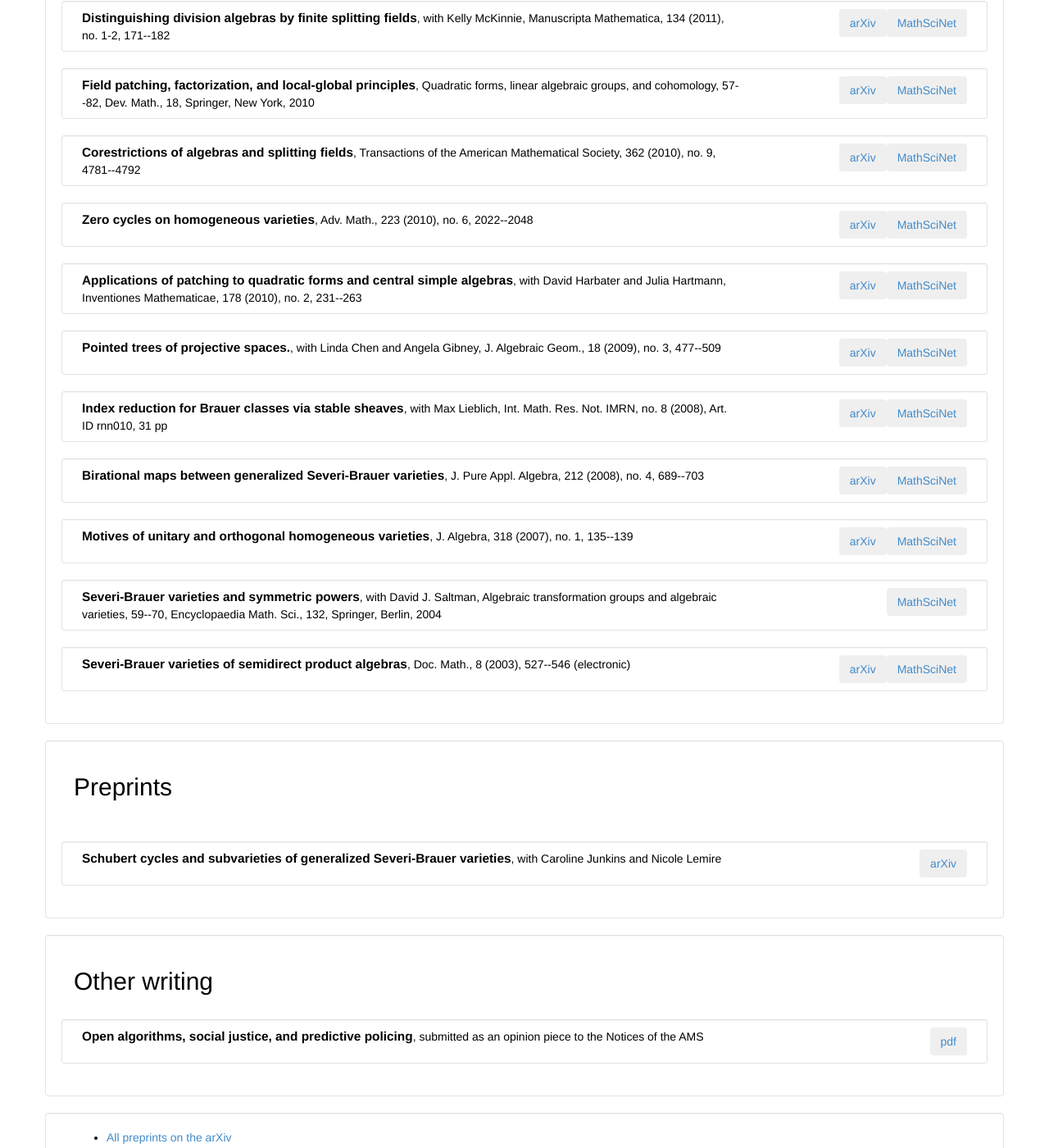
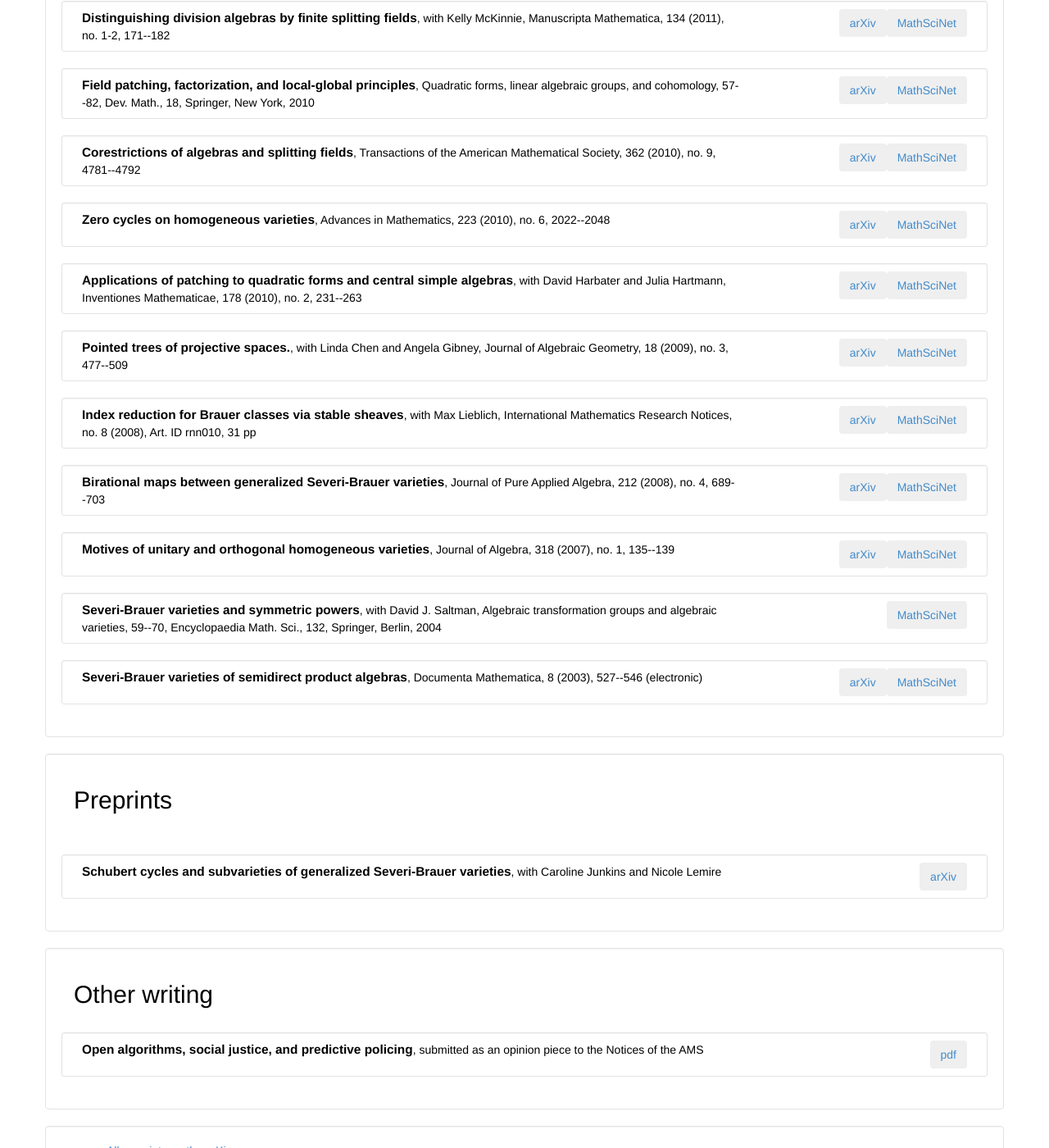
Before and after one commit to dkrashen/dkrashen.github.io, a Jekyll site: the page built from research.html, in a window 1280 px wide and 1400 px high, scrolled down 2095 px. Shown: the whole window at 82% size. Built offline with Jekyll 4.4.1, drawn with Linux system fonts in a browser that asks for light colours.

Commit message:
expand to full journal titles

```diff
--- a/_data/publications.yml
+++ b/_data/publications.yml
@@ -258,7 +258,7 @@ publications:
   -
     MR: "MR2601007"
     arxiv: "math/0501399"
-    in: "Adv. Math."
+    in: "Advances in Mathematics"
     pubinfo: "223 (2010), no. 6, 2022--2048"
     type: "research paper"
     status: "publication"
@@ -281,7 +281,7 @@ publications:
   -
     MR: "MR2496455"
     arxiv: "math/0505296"
-    in: "J.  Algebraic Geom."
+    in: "Journal of Algebraic Geometry"
     pubinfo: "18 (2009), no.  3, 477--509"
     title: "Pointed trees of projective spaces."
     with: "Linda Chen and Angela Gibney"
@@ -292,7 +292,7 @@ publications:
   -
     MR: "MR2428144"
     arxiv: "0706.1072"
-    in: "Int. Math. Res. Not. IMRN"
+    in: "International Mathematics Research Notices"
     pubinfo: "no. 8 (2008), Art. ID rnn010, 31 pp"
     title: "Index reduction for Brauer classes via stable sheaves"
     with: "Max Lieblich"
@@ -304,7 +304,7 @@ publications:
   -
     MR: "MR2363485"
     arxiv: "math/0203117"
-    in: "J. Pure Appl. Algebra"
+    in: "Journal of Pure Applied Algebra"
     pubinfo: "212 (2008), no.  4, 689--703"
     title: "Birational maps between generalized Severi-Brauer varieties"
     publication_year: 2008
@@ -315,7 +315,7 @@ publications:
   -
     MR: "MR2363128"
     arxiv: "math/0603389"
-    in: "J. Algebra"
+    in: "Journal of Algebra"
     pubinfo: "318 (2007), no.  1, 135--139"
     title: "Motives of unitary and orthogonal homogeneous varieties"
     status: "publication"
@@ -342,7 +342,7 @@ publications:
   -
     MR: "MR2029172"
     arxiv: "math/0206154"
-    in: "Doc. Math."
+    in: "Documenta Mathematica"
     pubinfo: "8 (2003), 527--546 (electronic)"
     title: "Severi-Brauer varieties of semidirect product algebras"
     status: "publication"
```
